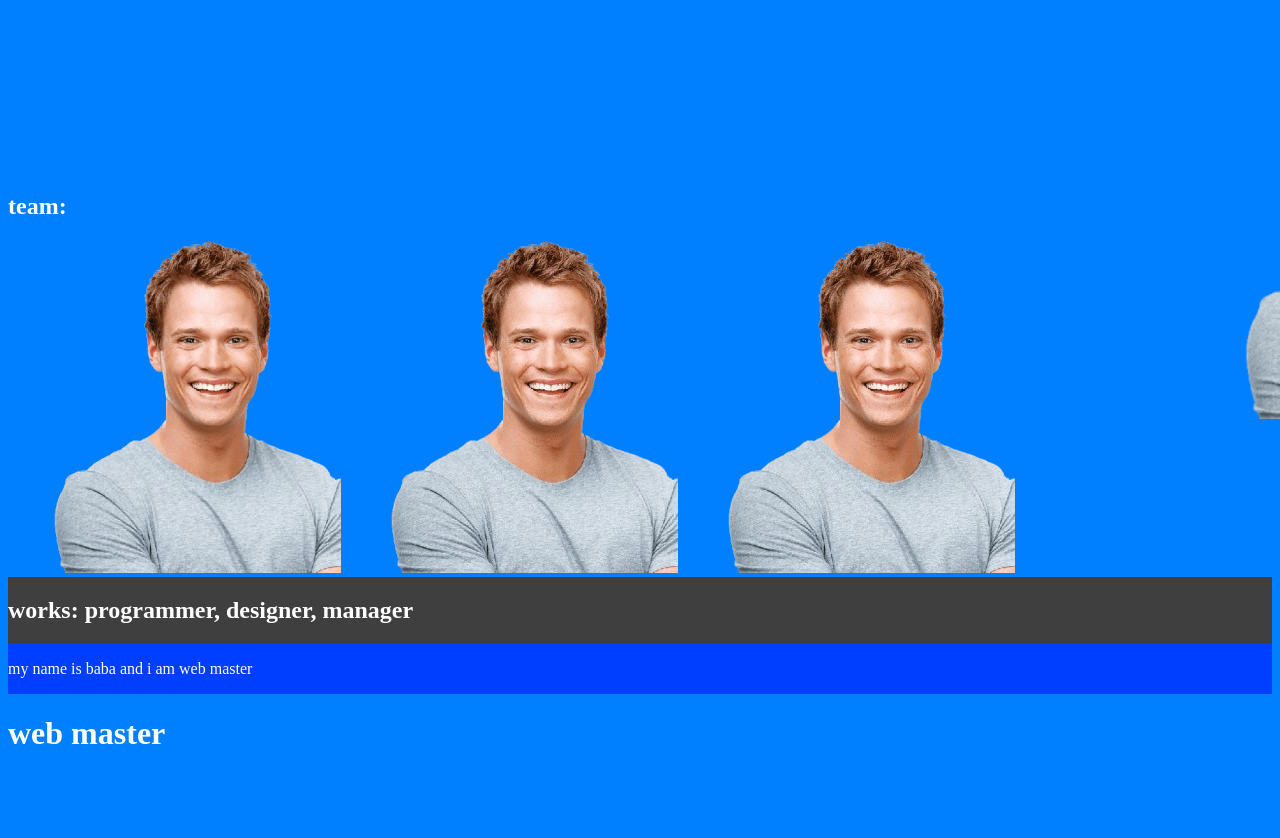
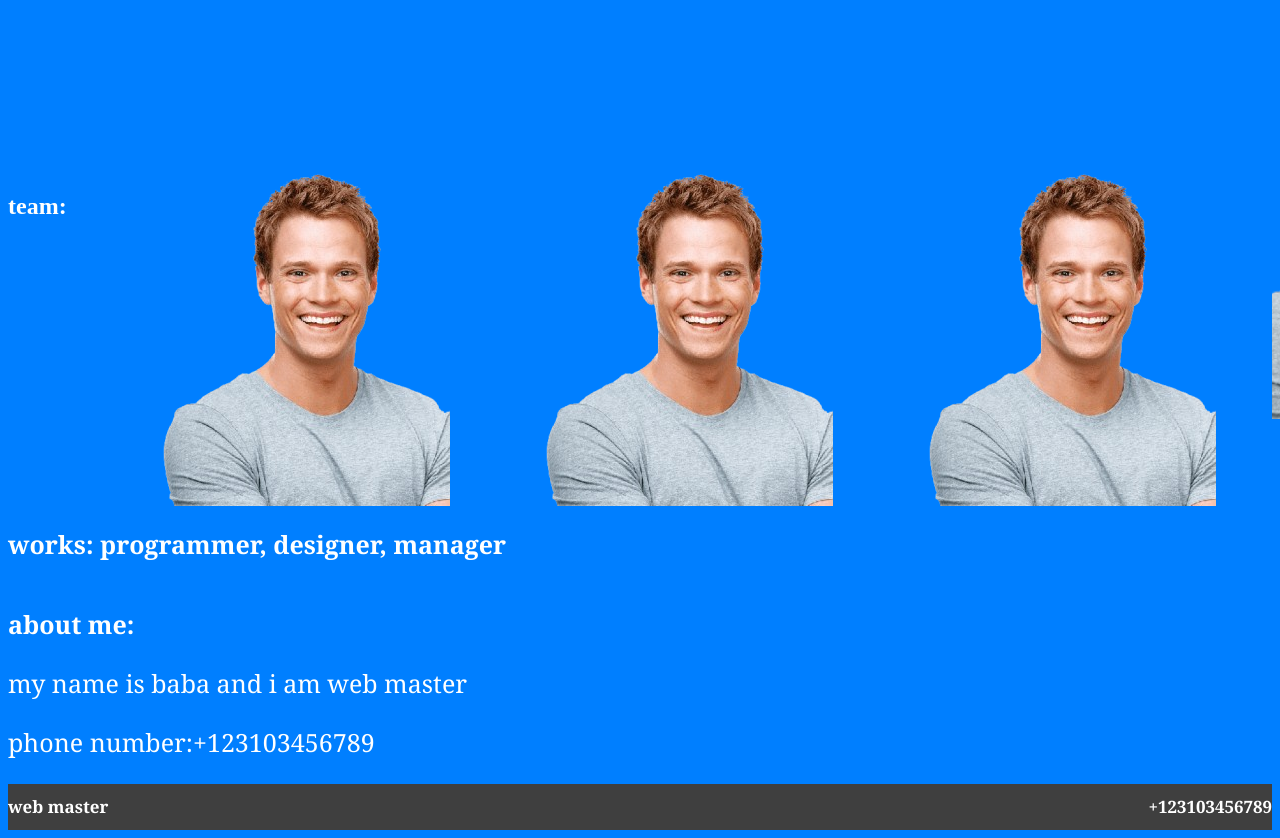
Before and after one commit to chescol/cajt2, a plain HTML site: page index.html in a window 1280 px wide. Shown: the part 548-1386 px from the top of the page. Before the commit the page ends 1322 px from the top, so only its background shows below. Drawn offline with Linux system fonts and the light colour scheme.

Commit message:
Add files via upload

```diff
--- a/index.html
+++ b/index.html
@@ -46,11 +46,16 @@
 </section>
 <section class="aboutme">
     <div class="aboutme">
+        <h3 class="aboutme">about me:</h3>
         <p class="aboutme">my name is baba and i am web master</p>
+        <p class="aboutme">phone number:+123103456789</p>
     </div>
 </section>
 <footer>
-    <h1>web master</h1>
+    <div class="footer">
+    <h1 class="footer">web master</h1>
+    <h1 class="footer">+123103456789</h1>
+</div>
 </footer>
 </body>
 </html>
--- a/style.css
+++ b/style.css
@@ -72,17 +72,27 @@ section{
     font-size: 21px;
 }
 .aboutme{
-    background-color: #003fff;
     color: #ffffff;
+    font-size: 25px;
+    font-family: Georgia;
 }
 .works{
-   background-color: #3f3f3f;
    color: #ffffff;
+   font-size: 25px;
+   font-family: Georgia;
 }
 .team{
     color: #ffffff;
+    position: relative;
+    justify-content: space-between;
+    display: flex;
+    gap: 50px;
 }
-footer{
-    background-color: #7f7f7f;
+.footer{
+    background-color: #3f3f3f;
     color: #ffffff;
+    display: flex;
+    justify-content: space-between;
+    font-family: Georgia;
+    font-size: 17px;
 }
```
